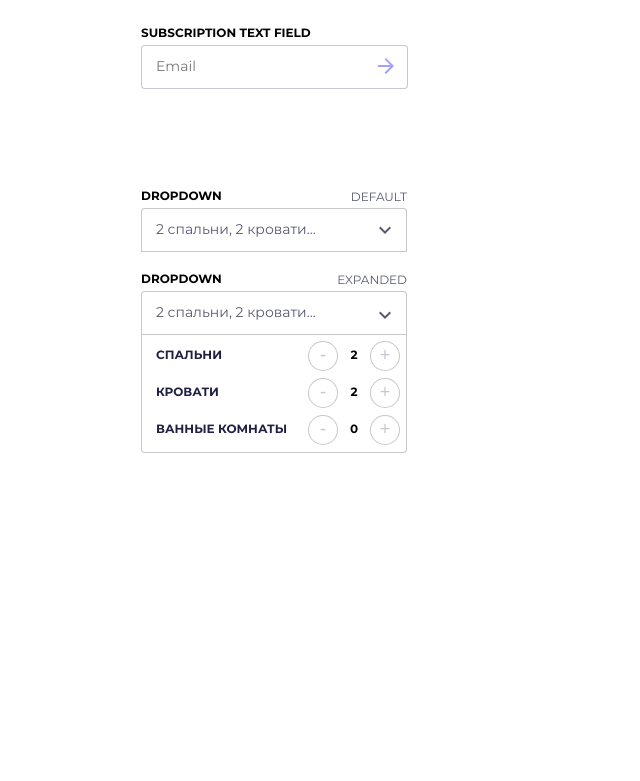
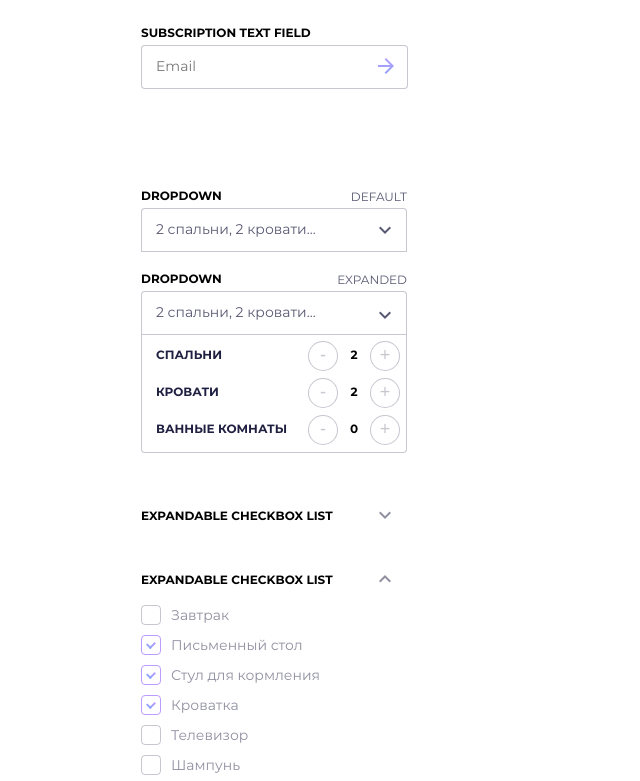
Before and after one commit to Baddhet/Form-Elements, a plain HTML site: page index.html in a window 1280 px wide. Shown: the part 687-1468 px from the top of the page, without its empty margins (0-640 px from the left). Before the commit the page ends 1191 px from the top, so only its background shows below. Drawn offline with Linux system fonts and the light colour scheme.

Commit message:
add checkbox list

```diff
--- a/index.html
+++ b/index.html
@@ -105,10 +105,29 @@
           <button class="room-option__buttons" type="button">-</button>
           <span class="room-option__number">0</span>
           <button class="room-option__buttons" type="button">+</button>
-
         </ul>
       </form>
-
+      <!-- checkbox-list -->
+      <form action="" class="checkbox-list margin-top">
+        <div class="checkbox-list__form">
+          <span class="checkbox-list__text">expandable checkbox list</span>
+          <i class="material-icons">keyboard_arrow_down</i>
+        </div>
+      </form>
+      <form action="" class="checkbox-list">
+        <div class="checkbox-list__form">
+          <span class="checkbox-list__text">expandable checkbox list</span>
+          <i class="material-icons">keyboard_arrow_down</i>
+        </div>
+        <ul class="checkbox-list__dropdown expanded">
+          <li class="checkbox-list__li"><input class="checkbox-list__item" type="checkbox" name=""><span>Завтрак</span></li>
+          <li class="checkbox-list__li"><input class="checkbox-list__item" type="checkbox" name="" checked><span>Письменный стол</span> </li>
+          <li class="checkbox-list__li"><input class="checkbox-list__item" type="checkbox" name="" checked><span>Стул для кормления</span> </li>
+          <li class="checkbox-list__li"><input class="checkbox-list__item" type="checkbox" name="" checked><span>Кроватка</span> </li>
+          <li class="checkbox-list__li"><input class="checkbox-list__item" type="checkbox" name=""><span>Телевизор</span> </li>
+          <li class="checkbox-list__li"><input class="checkbox-list__item" type="checkbox" name=""><span>Шампунь</span> </li>
+        </ul>
+      </form>
       <br><br><br><br><br><br><br><br><br><br>
     </div> <!-- Column 1 -->
     <!-- Column 2 -->
@@ -193,6 +212,7 @@
   <script src="js/rate.js"></script>
   <script src="js/datepicker.js"></script>
   <script src="js/room.js"></script>
+  <script src="js/checkbox-list.js"></script>
 </body>
 
 </html>
--- /dev/null
+++ b/js/checkbox-list.js
@@ -0,0 +1,19 @@
+const checkBoxList = document.querySelectorAll('.checkbox-list__form');
+const checkBoxListDropdown = document.querySelector('.checkbox-list__dropdown');
+const checkBoxListArrowDown = document.querySelectorAll('.checkbox-list__form i');
+
+if (checkBoxListDropdown.classList.contains("expanded")) {
+  checkBoxListArrowDown[1].style.transform = "rotate(180deg)";
+} else {
+  checkBoxListArrowDown[1].style.transform = "rotate(0deg)";
+}
+
+checkBoxList[1].addEventListener('click', () => {
+  console.log('124');
+  checkBoxListDropdown.classList.toggle("expanded");
+  if (checkBoxListDropdown.classList.contains("expanded")) {
+    checkBoxListArrowDown[1].style.transform = "rotate(180deg)";
+  } else {
+    checkBoxListArrowDown[1].style.transform = "rotate(0deg)";
+  }
+})
--- a/js/room.js
+++ b/js/room.js
@@ -1,6 +1,6 @@
 const roomOptionForm = document.querySelectorAll(".room-option__form");
 const roomOptionDropdown = document.querySelector(".room-option__dropdown");
-const keyboardArrowDown = document.querySelectorAll(".room-option i");
+const keyboardArrowDown = document.querySelectorAll(".room-option__form i");
 const roomOptionButtons = document.querySelectorAll(".room-option__buttons");
 const roomOptionText = document.getElementById("room-option__text");
 
--- /dev/null
+++ b/scss/_checkbox-list.scss
@@ -0,0 +1,69 @@
+.checkbox-list {
+  width: 266px;
+  height: 44px;
+  margin-bottom: 20px;
+  cursor: pointer;
+  ul {
+    display: flex;
+    flex-direction: column;
+    gap: 10px;
+    padding: 0;
+    span {
+      color: rgba(31, 32, 65, 0.5);
+      vertical-align: middle;
+    }
+  }
+  &__form {
+    display: flex;
+    justify-content: space-between;
+    align-items: center;
+    cursor: pointer;
+    i {
+      margin-right: 10px;
+      font-size: 24px;
+      color: rgba(31, 32, 65, 0.5);
+      cursor: pointer;
+      transition: 0.2s linear;
+    }
+  }
+
+  &__text {
+    text-transform: uppercase;
+    font-weight: bold;
+    font-size: 12px;
+  }
+  &__dropdown {
+    opacity: 0;
+    pointer-events: none;
+    transition: 0.1s linear;
+  }
+
+  &__li {
+    list-style-type: none;
+  }
+
+  &__item {
+    -webkit-appearance: none;
+    border: 1px solid rgba(31, 32, 65, 0.25);
+    box-sizing: border-box;
+    border-radius: 4px;
+    height: 20px;
+    width: 20px;
+    margin-right: 10px;
+    vertical-align: middle;
+    cursor: pointer;
+    outline: none;
+    position: relative;
+  }
+  &__item:checked {
+    border: 1px solid #bc9cff;
+    background: url(../img/check.svg) 50% 50% no-repeat;
+  }
+}
+.expanded {
+  opacity: 1;
+  pointer-events: auto;
+}
+.margin-top {
+  margin-top: 168px;
+}
--- a/scss/style.scss
+++ b/scss/style.scss
@@ -29,6 +29,7 @@ form {
 @import "filter-date";
 @import "subscription";
 @import "room-option";
+@import "checkbox-list";
 //***************COLUMN 2***************
 @import "column-2";
 @import "checkbox-button";
```
Also changed, not shown: css/style.css, img/insert_emoticon.svg (added).
